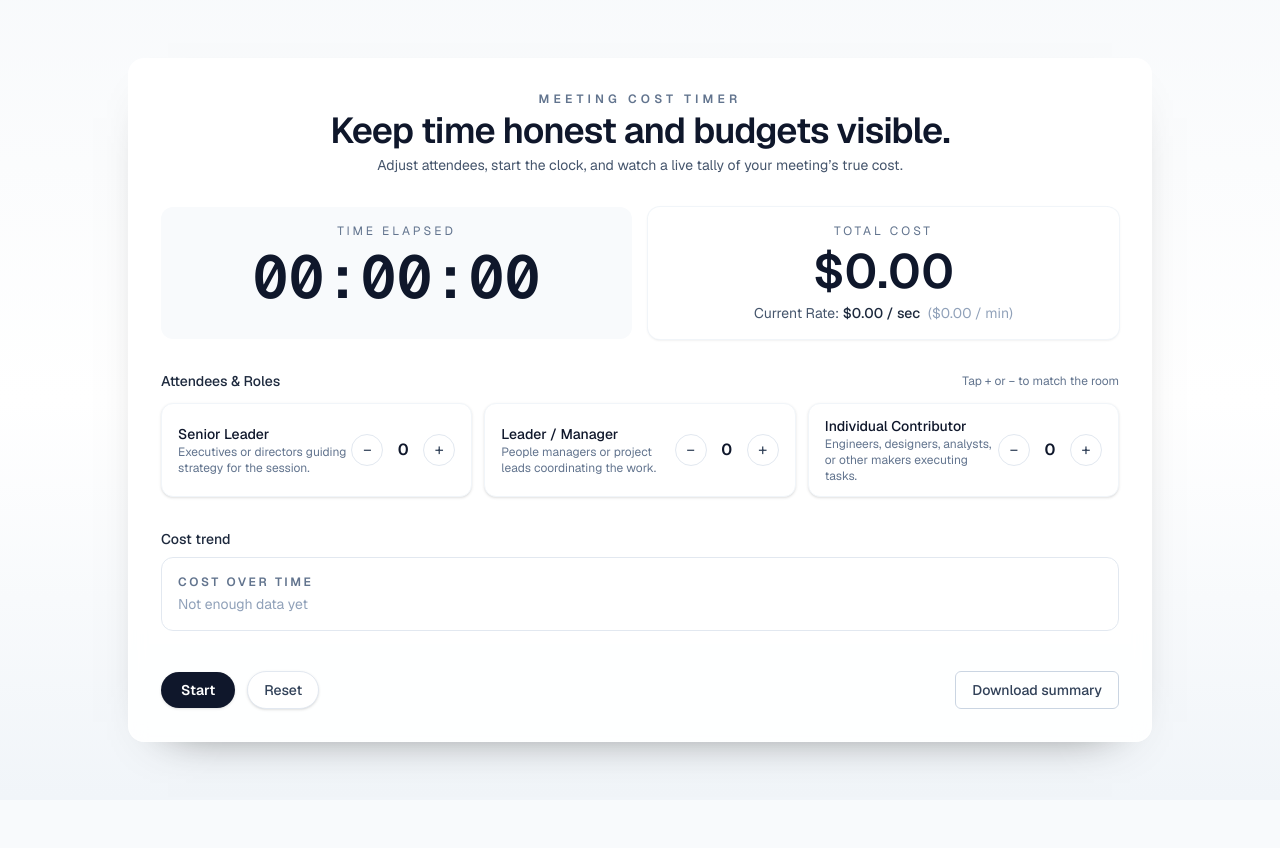
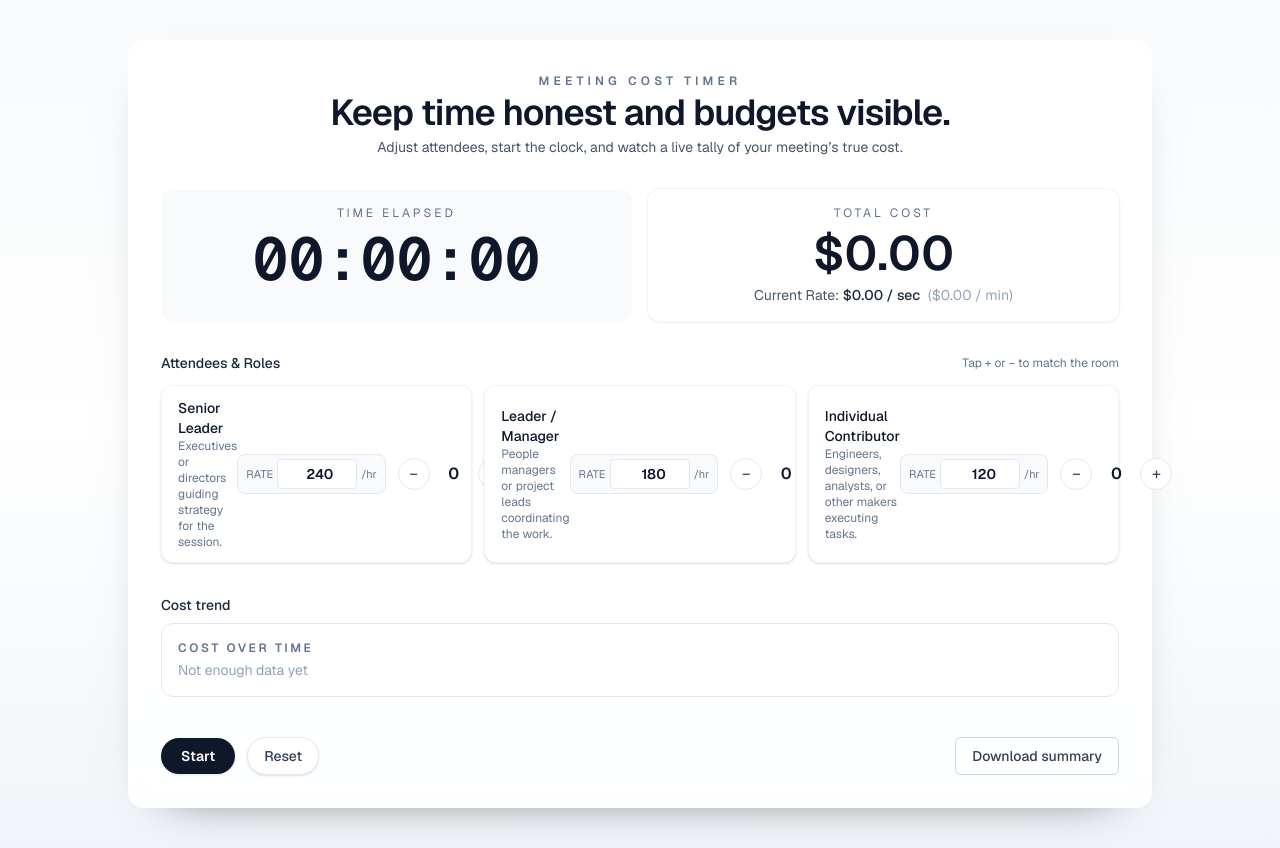
Before and after one commit to MajorIncident/meetingtimer, a Next.js app: page / in a window 1280 px wide. Before the commit the page ends 800 px from the top, so only its background shows below. Built offline with nearby package versions, Linux system fonts and the light colour scheme.

Commit message:
Add editable role rate overrides to meeting timer

```diff
--- a/src/components/MeetingTimerShell.tsx
+++ b/src/components/MeetingTimerShell.tsx
@@ -20,17 +20,24 @@ export function MeetingTimerShell() {
     costPerSecond,
     isRunning,
     roleCounts,
+    roleRates,
     history,
     start,
     pause,
     reset,
     incrementRole,
     decrementRole,
+    setRoleRate,
   } = useMeetingTimer();
   const costHistory: CostHistoryPoint[] = history;
 
   const handleDownloadSummary = () => {
-    const summary = buildMeetingSummaryWithDefaults(snapshot, roleCounts, history);
+    const summary = buildMeetingSummaryWithDefaults(
+      snapshot,
+      roleCounts,
+      history,
+      roleRates,
+    );
     downloadMeetingSummary(summary);
   };
 
@@ -62,8 +69,10 @@ export function MeetingTimerShell() {
           <RoleControls
             roles={defaultMeetingRoles}
             roleCounts={roleCounts}
+            roleRates={roleRates}
             onIncrement={incrementRole}
             onDecrement={decrementRole}
+            onRateChange={setRoleRate}
           />
         </div>
 
--- a/src/components/RoleControls.tsx
+++ b/src/components/RoleControls.tsx
@@ -4,20 +4,25 @@ import type { RoleCounts } from "@/lib/meetingCost";
 interface RoleControlsProps {
   roles: ReadonlyArray<MeetingRole>;
   roleCounts: RoleCounts;
+  roleRates: Record<string, number>;
   onIncrement: (roleId: string) => void;
   onDecrement: (roleId: string) => void;
+  onRateChange: (roleId: string, hourlyRate: number) => void;
 }
 
 export function RoleControls({
   roles,
   roleCounts,
+  roleRates,
   onIncrement,
   onDecrement,
+  onRateChange,
 }: RoleControlsProps) {
   return (
     <div className="grid gap-3 sm:grid-cols-3">
       {roles.map((role) => {
         const count = roleCounts[role.id] ?? 0;
+        const rate = roleRates[role.id] ?? role.hourlyRate;
 
         return (
           <div
@@ -28,7 +33,22 @@ export function RoleControls({
               <span className="text-sm font-medium text-slate-900">{role.label}</span>
               <span className="text-xs text-slate-500">{role.description}</span>
             </div>
-            <div className="flex items-center gap-2">
+            <div className="flex items-center gap-3">
+              <label className="flex items-center gap-1 rounded-lg border border-slate-200 bg-slate-50 px-2 py-1 text-xs text-slate-700">
+                <span className="text-[11px] uppercase tracking-wide text-slate-500">Rate</span>
+                <input
+                  type="number"
+                  min={0}
+                  inputMode="decimal"
+                  aria-label={`${role.label} hourly rate`}
+                  value={rate}
+                  onChange={(event) =>
+                    onRateChange(role.id, Number(event.target.value))
+                  }
+                  className="w-20 rounded border border-slate-200 bg-white px-2 py-1 text-right text-sm font-semibold text-slate-900 focus:border-indigo-500 focus:outline-none focus:ring-1 focus:ring-indigo-200"
+                />
+                <span className="text-[11px] text-slate-500">/hr</span>
+              </label>
               <button
                 type="button"
                 aria-label={`Remove ${role.label}`}
--- a/src/hooks/useMeetingTimer.ts
+++ b/src/hooks/useMeetingTimer.ts
@@ -6,7 +6,7 @@ import {
   type RoleCounts,
   updateMeetingCostWithDefaults,
 } from "@/lib/meetingCost";
-import { defaultMeetingRoles } from "@/lib/rolesConfig";
+import { defaultMeetingRoles, type RoleRateOverrides } from "@/lib/rolesConfig";
 
 /**
  * React hook that keeps the meeting timer, role counts, and cost snapshot in sync.
@@ -50,17 +50,31 @@ export function useMeetingTimer(initialRoleCounts?: RoleCounts) {
     return { ...zeros, ...(initialRoleCounts ?? {}) } satisfies RoleCounts;
   }, [initialRoleCounts]);
 
+  const resolvedInitialRates = useMemo<RoleRateOverrides>(() => {
+    return Object.fromEntries(
+      defaultMeetingRoles.map((role) => [role.id, role.hourlyRate]),
+    );
+  }, []);
+
   const [snapshot, setSnapshot] = useState<MeetingCostSnapshot>(
     createEmptySnapshot(),
   );
   const [isRunning, setIsRunning] = useState(false);
   const [roleCounts, setRoleCounts] = useState<RoleCounts>(resolvedInitialCounts);
+  const [roleRates, setRoleRates] = useState<RoleRateOverrides>(
+    resolvedInitialRates,
+  );
   const [history, setHistory] = useState<CostHistoryPoint[]>([]);
   const roleCountsRef = useRef<RoleCounts>(resolvedInitialCounts);
+  const roleRatesRef = useRef<RoleRateOverrides>(resolvedInitialRates);
 
   useEffect(() => {
     roleCountsRef.current = roleCounts;
   }, [roleCounts]);
+
+  useEffect(() => {
+    roleRatesRef.current = roleRates;
+  }, [roleRates]);
 
   useEffect(() => {
     if (!isRunning) return undefined;
@@ -71,6 +85,7 @@ export function useMeetingTimer(initialRoleCounts?: RoleCounts) {
           previous,
           1,
           roleCountsRef.current,
+          roleRatesRef.current,
         );
 
         const nextPoint: CostHistoryPoint = {
@@ -122,10 +137,36 @@ export function useMeetingTimer(initialRoleCounts?: RoleCounts) {
     setRoleCount(roleId, Math.max(0, nextCount));
   };
 
+  const setRoleRate = (roleId: string, hourlyRate: number) => {
+    const sanitizedRate = Number.isFinite(hourlyRate)
+      ? Math.max(0, hourlyRate)
+      : 0;
+
+    setRoleRates((current) => ({
+      ...current,
+      [roleId]: sanitizedRate,
+    }));
+
+    roleRatesRef.current = {
+      ...roleRatesRef.current,
+      [roleId]: sanitizedRate,
+    };
+
+    setSnapshot((previous) =>
+      updateMeetingCostWithDefaults(
+        previous,
+        0,
+        roleCountsRef.current,
+        roleRatesRef.current,
+      ),
+    );
+  };
+
   return {
     snapshot,
     isRunning,
     roleCounts,
+    roleRates,
     history,
     totalSeconds: snapshot.totalSeconds,
     totalCost: snapshot.totalCost,
@@ -136,5 +177,6 @@ export function useMeetingTimer(initialRoleCounts?: RoleCounts) {
     incrementRole,
     decrementRole,
     setRoleCount,
+    setRoleRate,
   } as const;
 }
--- a/src/lib/meetingCost.ts
+++ b/src/lib/meetingCost.ts
@@ -1,4 +1,9 @@
-import { defaultMeetingRoles, type MeetingRole } from "./rolesConfig";
+import {
+  applyRoleRateOverrides,
+  defaultMeetingRoles,
+  type MeetingRole,
+  type RoleRateOverrides,
+} from "./rolesConfig";
 
 export type RoleCounts = Record<string, number>;
 
@@ -48,8 +53,10 @@ export function calculateCostPerSecond(
  */
 export function calculateCostPerSecondWithDefaults(
   roleCounts: RoleCounts,
+  roleRates?: RoleRateOverrides,
 ): number {
-  return calculateCostPerSecond(roleCounts, defaultMeetingRoles);
+  const roles = applyRoleRateOverrides(defaultMeetingRoles, roleRates);
+  return calculateCostPerSecond(roleCounts, roles);
 }
 
 /**
@@ -99,12 +106,15 @@ export function updateMeetingCostWithDefaults(
   previous: MeetingCostSnapshot,
   secondsElapsed: number,
   roleCounts: RoleCounts,
+  roleRates?: RoleRateOverrides,
 ): MeetingCostSnapshot {
+  const roles = applyRoleRateOverrides(defaultMeetingRoles, roleRates);
+
   return updateMeetingCost(
     previous,
     secondsElapsed,
     roleCounts,
-    defaultMeetingRoles,
+    roles,
   );
 }
 
--- a/src/lib/meetingSummary.ts
+++ b/src/lib/meetingSummary.ts
@@ -3,7 +3,12 @@ import {
   type MeetingCostSnapshot,
   type RoleCounts,
 } from "@/lib/meetingCost";
-import { defaultMeetingRoles, type MeetingRole } from "@/lib/rolesConfig";
+import {
+  applyRoleRateOverrides,
+  defaultMeetingRoles,
+  type MeetingRole,
+  type RoleRateOverrides,
+} from "@/lib/rolesConfig";
 
 /**
  * A lightweight, self-describing snapshot of a meeting session intended for
@@ -124,8 +129,11 @@ export function buildMeetingSummaryWithDefaults(
   snapshot: MeetingCostSnapshot,
   roleCounts: RoleCounts,
   history?: CostHistoryPoint[],
+  roleRates?: RoleRateOverrides,
 ): MeetingSummary {
-  return buildMeetingSummary(snapshot, roleCounts, defaultMeetingRoles, history);
+  const roles = applyRoleRateOverrides(defaultMeetingRoles, roleRates);
+
+  return buildMeetingSummary(snapshot, roleCounts, roles, history);
 }
 
 /**
--- a/src/lib/rolesConfig.ts
+++ b/src/lib/rolesConfig.ts
@@ -8,6 +8,8 @@ export interface MeetingRole {
   /** Optional descriptive copy for tooltips or helper text. */
   description?: string;
 }
+
+export type RoleRateOverrides = Record<string, number>;
 
 /**
  * Default roles used by the Meeting Cost Timer. These can be surfaced in the UI
@@ -37,6 +39,18 @@ export const defaultMeetingRoles: ReadonlyArray<MeetingRole> = [
   },
 ] as const;
 
+export function applyRoleRateOverrides(
+  roles: ReadonlyArray<MeetingRole>,
+  overrides?: RoleRateOverrides,
+): ReadonlyArray<MeetingRole> {
+  if (!overrides) return roles;
+
+  return roles.map((role) => ({
+    ...role,
+    hourlyRate: overrides[role.id] ?? role.hourlyRate,
+  }));
+}
+
 /**
  * Lookup helper to grab a role definition by its id. Returns undefined when a
  * role is not known to the default configuration.
```
Also changed, not shown: 3 other files (tests, documents, lock files or other folders).
